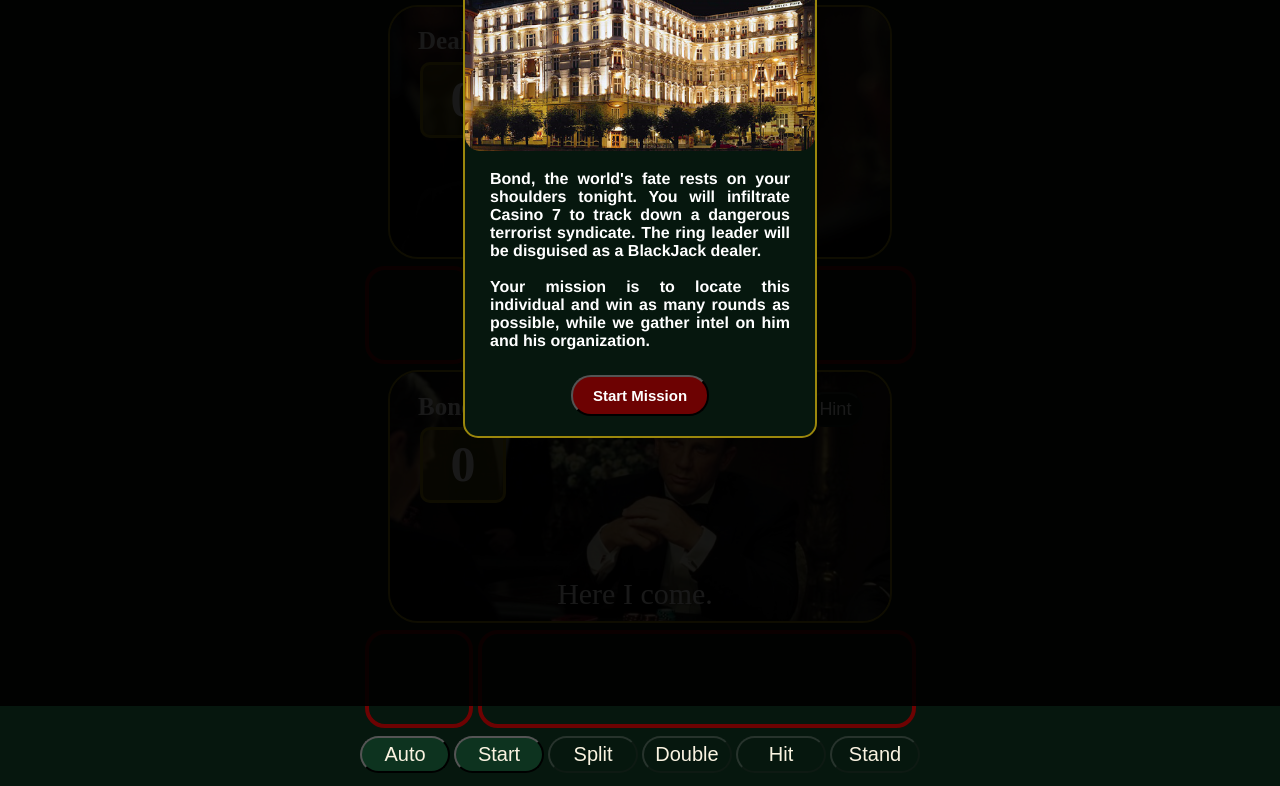
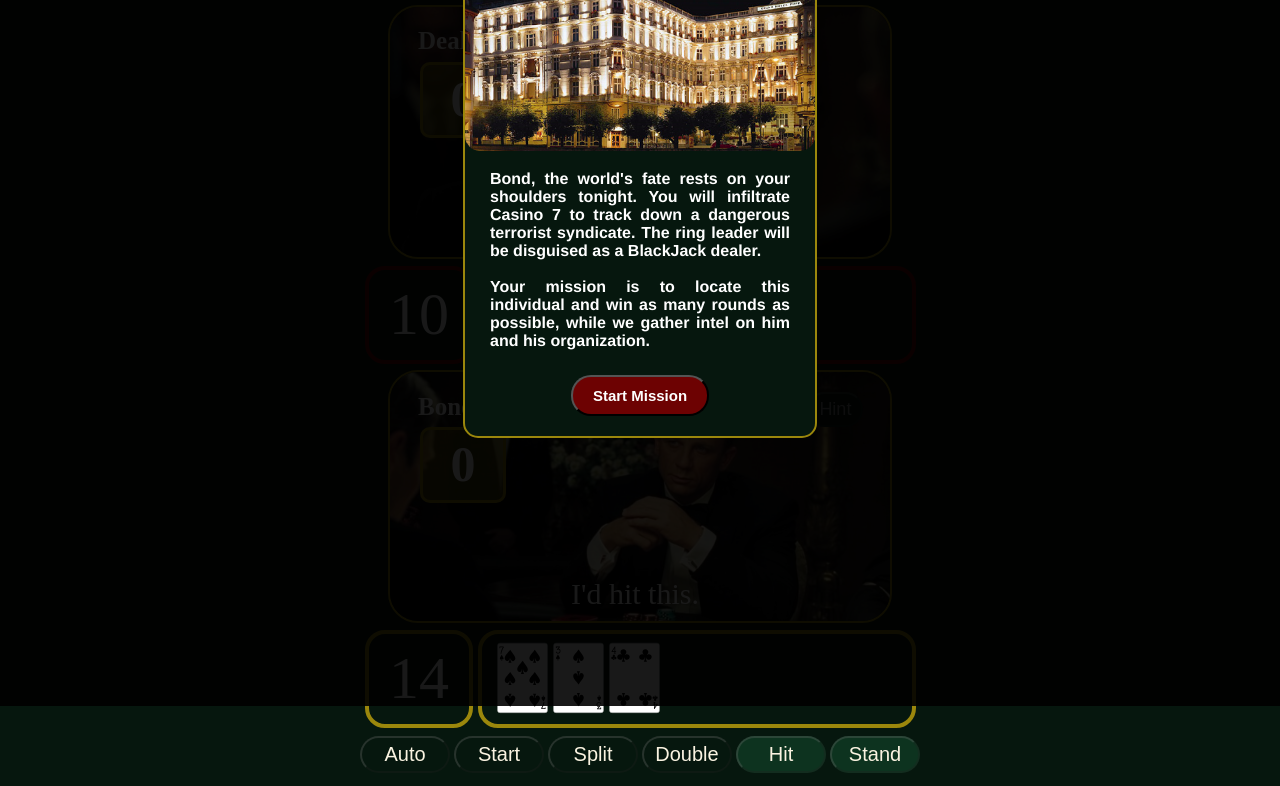
Before and after one commit to ttyngai/BlackJack, a plain HTML site: page index.html in a window 1280 px wide. Both pictures are taken after a click on the button "Auto". Shown: the part 94-880 px from the top of the page. Drawn offline with Linux system fonts and the light colour scheme.

Commit message:
Complete Autopilot

```diff
--- a/css/styles.css
+++ b/css/styles.css
@@ -148,7 +148,7 @@ img {
   }
 }
 .buttonBling {
-  animation: buttonAni 0.3s ease-in-out;
+  animation: buttonAni 0.1s ease-in-out;
 }
 
 @keyframes buttonAni {
@@ -156,7 +156,7 @@ img {
     transform: scale(1);
   }
   50% {
-    transform: scale(1.1);
+    transform: scale(1.3);
   }
   100% {
     transform: scale(1);
--- a/js/app.js
+++ b/js/app.js
@@ -89,7 +89,7 @@ let secretCardId,
   busted,
   playerBling,
   autoClick;
-
+let runningAutoPilot = false;
 let endPlayer = false;
 let endDealer = false;
 let dealerHasBlackJack = false;
@@ -127,7 +127,7 @@ let dialogueContainer = {
 
 /*----- event listeners -----*/
 buttonStatus.sm.addEventListener('click', startMission);
-buttonStatus.ap.addEventListener('click', autoPilot);
+buttonStatus.ap.addEventListener('click', runAutoPilot);
 buttonStatus.st.addEventListener('click', runMasterFlow);
 buttonStatus.sp.addEventListener('click', runSplit);
 buttonStatus.d.addEventListener('click', runDouble);
@@ -160,9 +160,19 @@ function startMission() {
 
 function runMasterFlow() {
   masterFlow();
+  enableAutoPilotButton();
+  runningAutoPilot = false;
+  buttonStatus.st.innerHTML = 'Again';
 }
+
 function masterFlow(card1, card2, card3, card4) {
-  buttonStatus.st.innerHTML = 'Again';
+  // // Test numbers
+  // card1 = 1;
+  // card2 = 11;
+  // card3 = 6;
+  // card4 = 4;
+  // // Test end
+
   disableStartButton();
   disableSplitButton();
   disableDoubleButton();
@@ -230,7 +240,9 @@ function dealerInitSequence(card1, card2) {
     if (checkDealerForBlackJack()) {
       endPlayer = true;
       endDealer = true;
+      gameEnded = true;
       dealerHasBlackJack = true;
+      updateDealerSumBox();
       flipSecretCard();
       buttonManagement();
     }
@@ -470,7 +482,9 @@ function runDealer() {
     countWins();
     buttonManagement();
   } else {
+    setTimeout(function () {
       dealRestOfDealer();
+    }, computerFlowDelay);
   }
 }
 function dealRestOfDealer() {
@@ -563,7 +577,6 @@ function evaluate(array, isDealer) {
       handEnded = true;
     }
   }
-  handEnded = false;
 }
 
 function handleEvaluated(isDealer, isDoubleMode) {
@@ -868,6 +881,15 @@ function buttonManagement() {
     enableStartButton();
   }
 }
+// AutoPilot button
+function enableAutoPilotButton() {
+  buttonStatus.ap.disabled = false;
+  buttonStatus.ap.style.background = enabledButtonColor;
+}
+function disableAutoPilotButton() {
+  buttonStatus.ap.disabled = true;
+  buttonStatus.ap.style.background = disabledButtonColor;
+}
 // Start/Again/Reset whatever you call it
 function enableStartButton() {
   buttonStatus.st.disabled = false;
@@ -879,8 +901,12 @@ function disableStartButton() {
 }
 //Split
 function enableSplitButton() {
+  if (runningAutoPilot) {
+    buttonStatus.sp.style.background = enabledButtonColor;
+  } else {
     buttonStatus.sp.disabled = false;
     buttonStatus.sp.style.background = enabledButtonColor;
+  }
 }
 function disableSplitButton() {
   buttonStatus.sp.disabled = true;
@@ -888,8 +914,12 @@ function disableSplitButton() {
 }
 //Double
 function enableDoubleButton() {
+  if (runningAutoPilot) {
+    buttonStatus.d.style.background = enabledButtonColor;
+  } else {
     buttonStatus.d.disabled = false;
     buttonStatus.d.style.background = enabledButtonColor;
+  }
 }
 function disableDoubleButton() {
   buttonStatus.d.disabled = true;
@@ -897,8 +927,12 @@ function disableDoubleButton() {
 }
 // Hit
 function enableHitButton() {
+  if (runningAutoPilot) {
+    buttonStatus.h.style.background = enabledButtonColor;
+  } else {
     buttonStatus.h.disabled = false;
     buttonStatus.h.style.background = enabledButtonColor;
+  }
 }
 function disableHitButton() {
   buttonStatus.h.disabled = true;
@@ -906,8 +940,12 @@ function disableHitButton() {
 }
 // stand
 function enableStandButton() {
+  if (runningAutoPilot) {
+    buttonStatus.s.style.background = enabledButtonColor;
+  } else {
     buttonStatus.s.disabled = false;
     buttonStatus.s.style.background = enabledButtonColor;
+  }
 }
 function disableStandButton() {
   buttonStatus.s.disabled = true;
@@ -915,10 +953,15 @@ function disableStandButton() {
 }
 // hint
 function enableHintButton() {
+  if (runningAutoPilot) {
+    buttonStatus.hint.style.background = disabledButtonColor;
+    buttonStatus.hint.style.color = `grey`;
+  } else {
     buttonStatus.hint.disabled = false;
     buttonStatus.hint.style.background = enabledHintColor;
     buttonStatus.hint.disabled = false;
     buttonStatus.hint.style.color = `#000000`;
+  }
 }
 function disableHintButton() {
   buttonStatus.hint.disabled = true;
@@ -927,32 +970,35 @@ function disableHintButton() {
   buttonStatus.hint.style.color = '#FFFFFF';
 }
 
-function autoPilot() {
+function runAutoPilot() {
   // min is 50
-  cardDealDelay = 300;
+
+  cardDealDelay = 200;
+  disableAutoPilotButton();
   disableSplitButton();
   disableDoubleButton();
   disableHitButton();
   disableStandButton();
   disableHintButton();
+  runningAutoPilot = true;
+  masterFlow();
   buttonStatus.st.innerHTML = 'Start';
-
-  runAutoPilot();
-
-  ////Temporary not running this yet
-  // runAutoPilot();
+  autoPilot();
 }
 
-function runAutoPilot() {
-  // check if focusedHand < 0
-  // as long as player didn't end autopilot by clicking startbutton runningAutoPilot = false
-  // if game ended, and runningAutoPilot = true
-  // press masterFlow
-  // wait until card dealt
-  // Call back function again
-  // click button every 2 seconds Until if focusedHand < 0
-  // Call back function again
-  //Keep running runAutoPilot as long as runningAutoPilot = true
+function autoPilot() {
+  let autoPilotDelay = cardDealDelay * 10;
+  if (runningAutoPilot && !gameEnded) {
+    perfectStrategyClicker(true);
+    setTimeout(function () {
+      autoPilot();
+    }, autoPilotDelay);
+  } else if (runningAutoPilot && gameEnded) {
+    masterFlow();
+    setTimeout(function () {
+      autoPilot();
+    }, autoPilotDelay);
+  }
 }
 
 function perfectStrategyClicker(autoClick) {
@@ -963,7 +1009,7 @@ function perfectStrategyClicker(autoClick) {
     playerCard2 = handArray[`p${focusedHand}`][1];
     playerSum = parseInt(sumBox[`p${focusedHand}`].innerHTML);
 
-    ////// split//////////////
+    // split
     if (
       (playerCard1 === playerCard2 &&
         ((dealerCard1 >= 2 &&
@@ -984,20 +1030,27 @@ function perfectStrategyClicker(autoClick) {
     ) {
       if (autoClick) {
         split();
+        buttonBling('split');
       }
+      if (runningAutoPilot) {
         hintDialogue('split');
+      }
     }
 
     // double
     else if (
-      (dealerCard1 >= 3 && dealerCard1 <= 6 && playerSum === 9) ||
+      handArray[`p${focusedHand}`].length === 2 &&
+      ((dealerCard1 >= 3 && dealerCard1 <= 6 && playerSum === 9) ||
         (dealerCard1 >= 2 && dealerCard1 <= 9 && playerSum === 10) ||
-      (dealerCard1 >= 2 && dealerCard1 <= 10 && playerSum === 11)
+        (dealerCard1 >= 2 && dealerCard1 <= 10 && playerSum === 11))
     ) {
       if (autoClick) {
         double();
+        buttonBling('double');
       }
+      if (runningAutoPilot) {
         hintDialogue('double');
+      }
     }
 
     // hit
@@ -1018,19 +1071,27 @@ function perfectStrategyClicker(autoClick) {
     ) {
       if (autoClick) {
         hit();
+        buttonBling('hit');
       }
+      if (runningAutoPilot) {
         hintDialogue('hit');
+      }
     }
     // stand
     else if (playerSum <= 21) {
       if (autoClick) {
         stand();
+        buttonBling('hit');
       }
+      if (runningAutoPilot) {
         hintDialogue('stand');
+      }
     }
     // all 4 state is complete
   }
   if (focusedHand === 0) {
-    hintDialogue();
+    if (runningAutoPilot) {
+      hintDialogue('split');
     }
   }
+}
```
Lines whose indentation alone changed are shown as unchanged.
